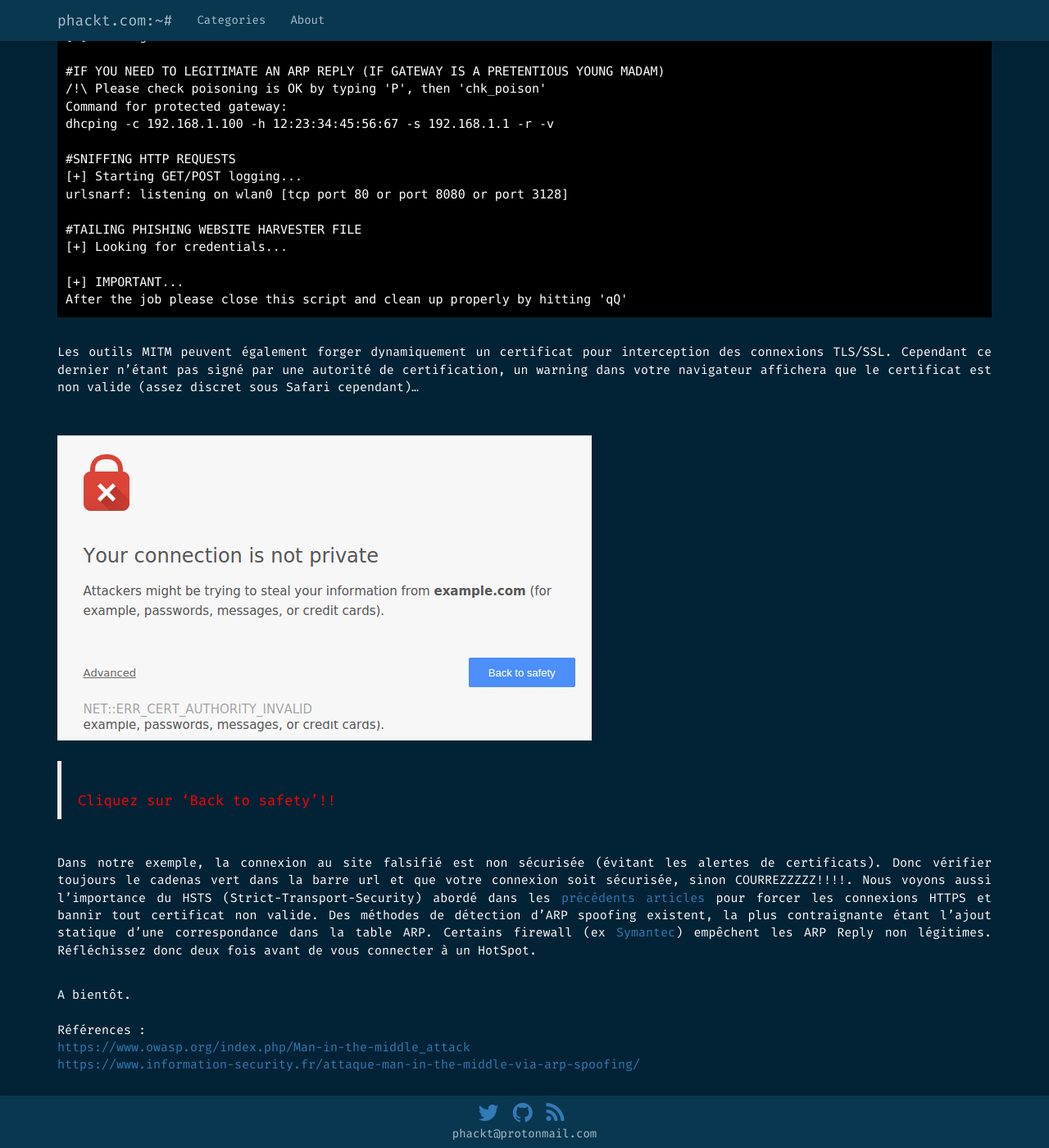
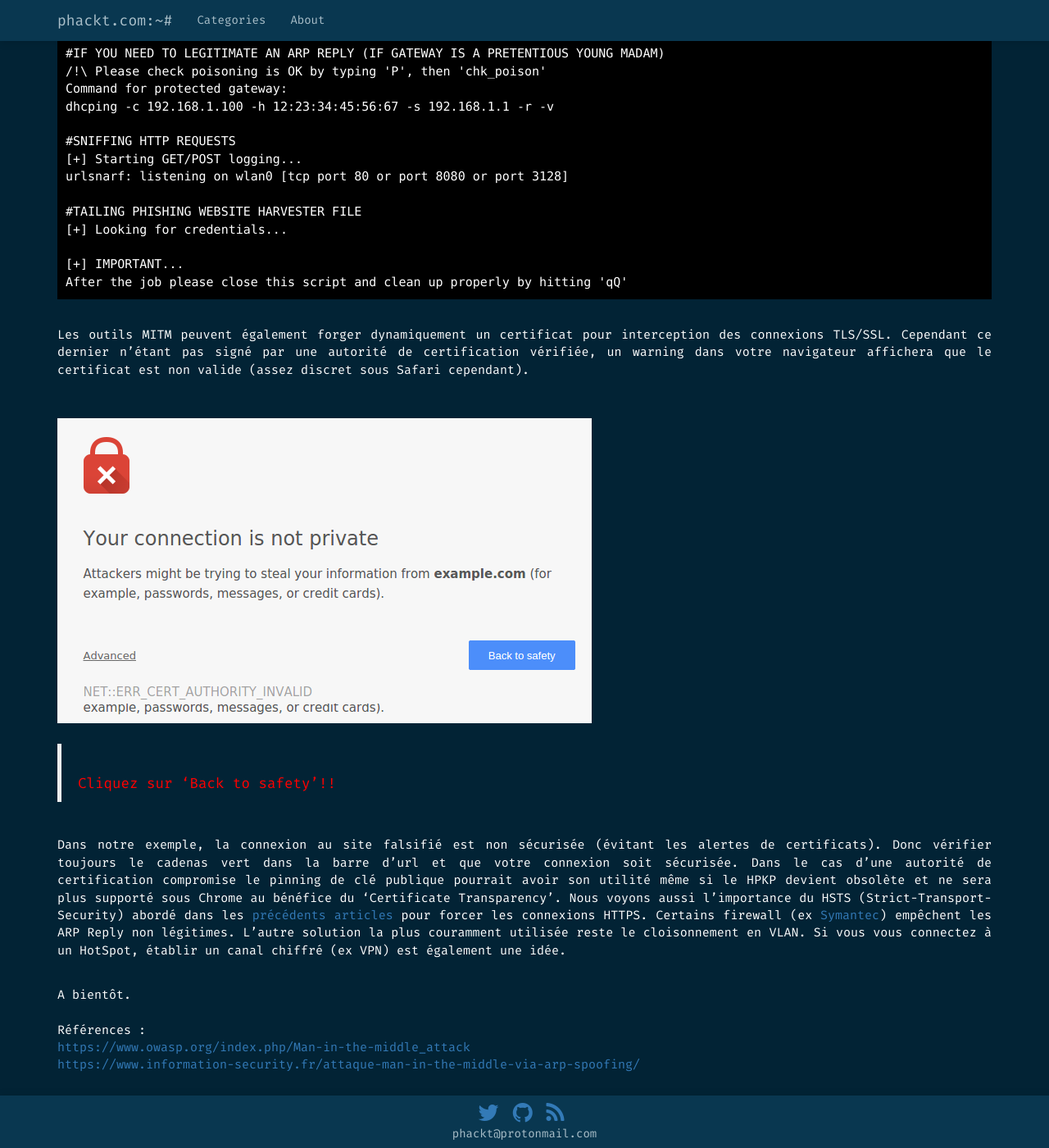
Before and after one commit to phackt/phackt.github.io, a Jekyll site: the page built from _posts/2016-09-08-mitm-phishing.markdown, in a window 1280 px wide and 1400 px high, scrolled down 2690 px. Shown: the whole window at 82% size. Built offline with Jekyll 4.4.1, drawn with Linux system fonts in a browser that asks for light colours; nearby versions of some CDN libraries; some web fonts are replaced; comment, search, counter and statistics services are not loaded; some of the changed text lies outside the part shown.

Commit message:
update old post

````diff
--- a/_posts/2016-09-08-mitm-phishing.markdown
+++ b/_posts/2016-09-08-mitm-phishing.markdown
@@ -98,13 +98,13 @@ urlsnarf: listening on wlan0 [tcp port 80 or port 8080 or port 3128]
 After the job please close this script and clean up properly by hitting 'qQ'
 ```
 
-Les outils MITM peuvent également forger dynamiquement un certificat pour interception des connexions TLS/SSL. Cependant ce dernier n'étant pas signé par une autorité de certification, un warning dans votre navigateur affichera que le certificat est non valide (assez discret sous Safari cependant)...
+Les outils MITM peuvent également forger dynamiquement un certificat pour interception des connexions TLS/SSL. Cependant ce dernier n'étant pas signé par une autorité de certification vérifiée, un warning dans votre navigateur affichera que le certificat est non valide (assez discret sous Safari cependant).
 
 ![Certificat]({{ site.url }}/public/images/mitm-phishing/alerte-certificat.png)
 
  > <span style="color: red">Cliquez sur 'Back to safety'!!</span>
 
-Dans notre exemple, la connexion au site falsifié est non sécurisée (évitant les alertes de certificats). Donc vérifier toujours le cadenas vert dans la barre url et que votre connexion soit sécurisée, sinon COURREZZZZZ!!!!. Nous voyons aussi l'importance du HSTS (Strict-Transport-Security) abordé dans les [précédents articles]({{ site.url }}/xss-cors-csrf-partie-3-cors-csrf#hsts) pour forcer les connexions HTTPS et bannir tout certificat non valide. Des méthodes de détection d'ARP spoofing existent, la plus contraignante étant l'ajout statique d'une correspondance dans la table ARP. Certains firewall (ex [Symantec](https://www.symantec.com/security_response/glossary/define.jsp?letter=a&word=anti-mac-spoofing)) empêchent les ARP Reply non légitimes. Réfléchissez donc deux fois avant de vous connecter à un HotSpot.
+Dans notre exemple, la connexion au site falsifié est non sécurisée (évitant les alertes de certificats). Donc vérifier toujours le cadenas vert dans la barre d'url et que votre connexion soit sécurisée. Dans le cas d'une autorité de certification compromise le pinning de clé publique pourrait avoir son utilité même si le HPKP devient obsolète et ne sera plus supporté sous Chrome au bénéfice du 'Certificate Transparency'. Nous voyons aussi l'importance du HSTS (Strict-Transport-Security) abordé dans les [précédents articles]({{ site.url }}/xss-cors-csrf-partie-3-cors-csrf#hsts) pour forcer les connexions HTTPS. Certains firewall (ex [Symantec](https://www.symantec.com/security_response/glossary/define.jsp?letter=a&word=anti-mac-spoofing)) empêchent les ARP Reply non légitimes. L'autre solution la plus couramment utilisée reste le cloisonnement en VLAN. Si vous vous connectez à un HotSpot, établir un canal chiffré (ex VPN) est également une idée.
 
 A bientôt.
 <br />
````
Also changed, not shown: other parts of _posts/2016-09-08-mitm-phishing.markdown (+2 -2 lines).
